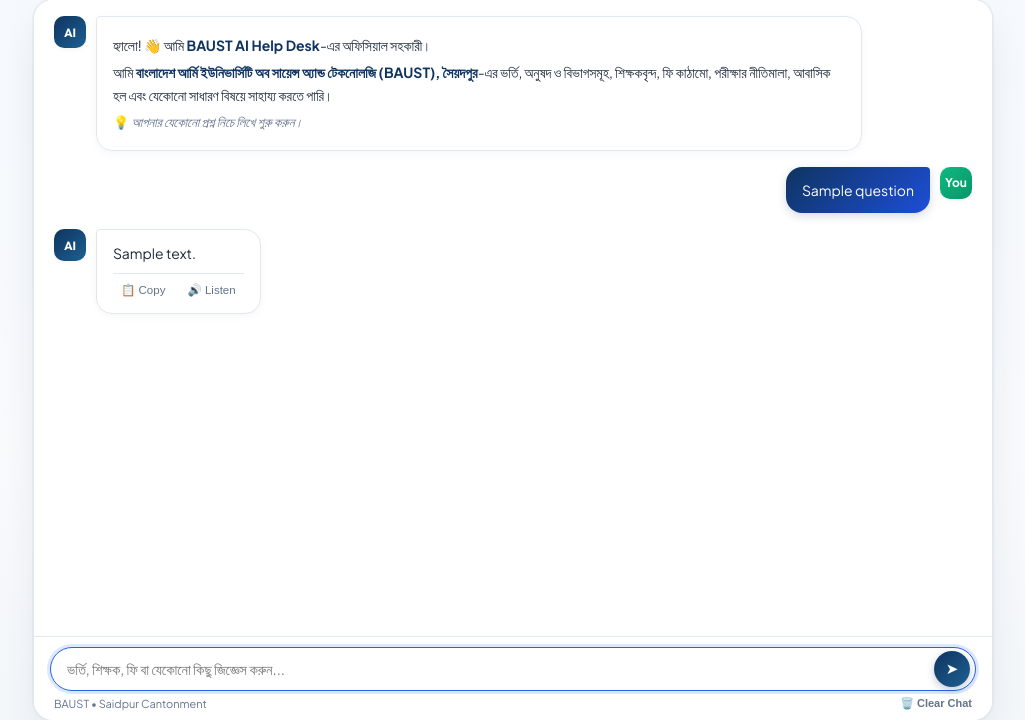
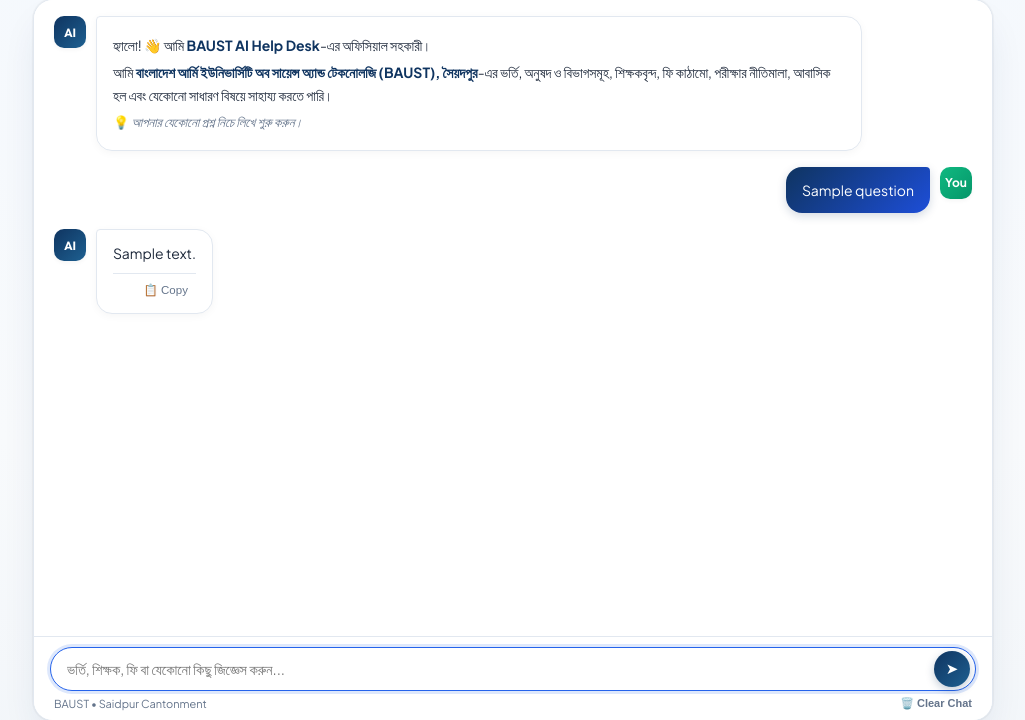
Before and after one commit to ArfinSarker/BAUST_AI_HELPDESK, a Flask app: template templates/user.html in a window 1280 px wide. Shown: the part 67-787 px from the top of the page, without its empty margins (127-1152 px from the left). Run offline with Flask 3, Linux system fonts and the light colour scheme; the template is opened without the code that fills it: most values are stand-ins (such as "Sample title", 1, 10 or a date in 2020).

Commit message:
Remove Listen audio option from AI response in user UI

```diff
--- a/templates/user.html
+++ b/templates/user.html
@@ -878,7 +878,6 @@
             {{ answer | safe }}
             <div class="bubble-actions">
               <button class="action-icon-btn" onclick="copyText(this)">📋 Copy</button>
-              <button class="action-icon-btn" onclick="speakText(this)">🔊 Listen</button>
             </div>
           </div>
         </div>
@@ -990,7 +989,6 @@
           ${htmlContent}
           <div class="bubble-actions">
             <button class="action-icon-btn" onclick="copyText(this)">📋 Copy</button>
-            <button class="action-icon-btn" onclick="speakText(this)">🔊 Listen</button>
           </div>
         </div>
       `;
@@ -1006,7 +1004,7 @@
 
     function copyText(button) {
       const bubble = button.closest('.bubble');
-      const textToCopy = bubble.innerText.replace("📋 Copy", "").replace("🔊 Listen", "").trim();
+      const textToCopy = bubble.innerText.replace("📋 Copy", "").trim();
       navigator.clipboard.writeText(textToCopy).then(() => {
         const originalText = button.innerHTML;
         button.innerHTML = "✅ Copied!";
@@ -1014,37 +1012,6 @@
           button.innerHTML = originalText;
         }, 2000);
       });
-    }
-
-    // Speech Synthesis
-    function speakText(button) {
-      if (!('speechSynthesis' in window)) {
-        alert("Text-to-speech is not supported on your browser.");
-        return;
-      }
-
-      if (window.speechSynthesis.speaking) {
-        window.speechSynthesis.cancel();
-        button.innerHTML = "🔊 Listen";
-        return;
-      }
-
-      const bubble = button.closest('.bubble');
-      const text = bubble.innerText.replace("📋 Copy", "").replace("🔊 Listen", "").trim();
-
-      const utterance = new SpeechSynthesisUtterance(text);
-      utterance.rate = 1.0;
-
-      utterance.onend = () => {
-        button.innerHTML = "🔊 Listen";
-      };
-
-      utterance.onerror = () => {
-        button.innerHTML = "🔊 Listen";
-      };
-
-      button.innerHTML = "⏹️ Stop";
-      window.speechSynthesis.speak(utterance);
     }
 
 
```
